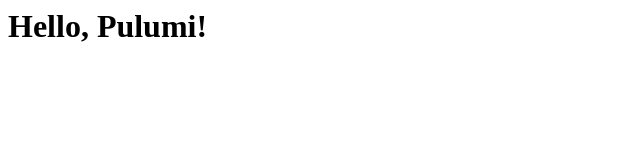
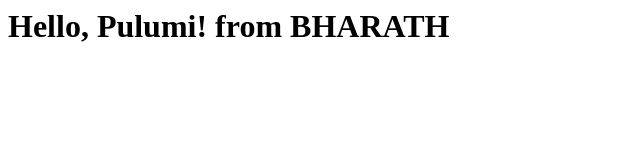
Before and after one commit to Bharathkumarraju/pulumi_with_gcp, a plain HTML site: page index.html in a window 1280 px wide. Shown: the whole page, without its empty margins (0-640 px from the left). Drawn offline with Linux system fonts and the light colour scheme.

Commit message:
initial project with pulumi GCP

```diff
--- a/index.html
+++ b/index.html
@@ -1,5 +1,5 @@
 <html>
     <body>
-        <h1>Hello, Pulumi!</h1>
+        <h1>Hello, Pulumi! from BHARATH</h1>
     </body>
 </html>
```
Also changed, not shown: 2 other files.
